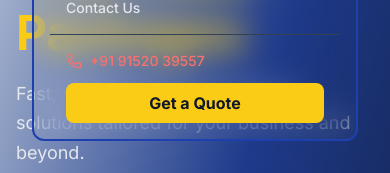
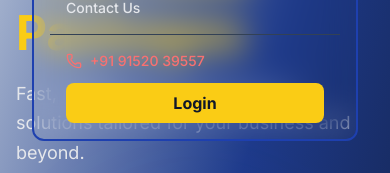
Before and after one commit to KingAshu22/next-express-hub, a Next.js app: page / in a window 390 px wide. Both pictures are taken after a click on the button 320 px from the left and 58 px from the top of the page. Shown: the part 345-518 px from the top of the page. Built offline with nearby package versions, Linux system fonts and the light colour scheme.

Commit message:
added login button in mobile navbar

```diff
--- a/app/_components/FrontHeader.jsx
+++ b/app/_components/FrontHeader.jsx
@@ -158,12 +158,12 @@ export default function FrontHeader() {
               </a>
               <button
                 onClick={() => {
-                  router.push("/contact");
+                  router.push("/login");
                   setMobileMenuOpen(false);
                 }}
                 className="w-full px-6 py-2 bg-yellow-400 hover:bg-yellow-500 text-slate-900 font-bold rounded-lg transition-all"
               >
-                Get a Quote
+                Login
               </button>
             </div>
           </motion.div>
```
